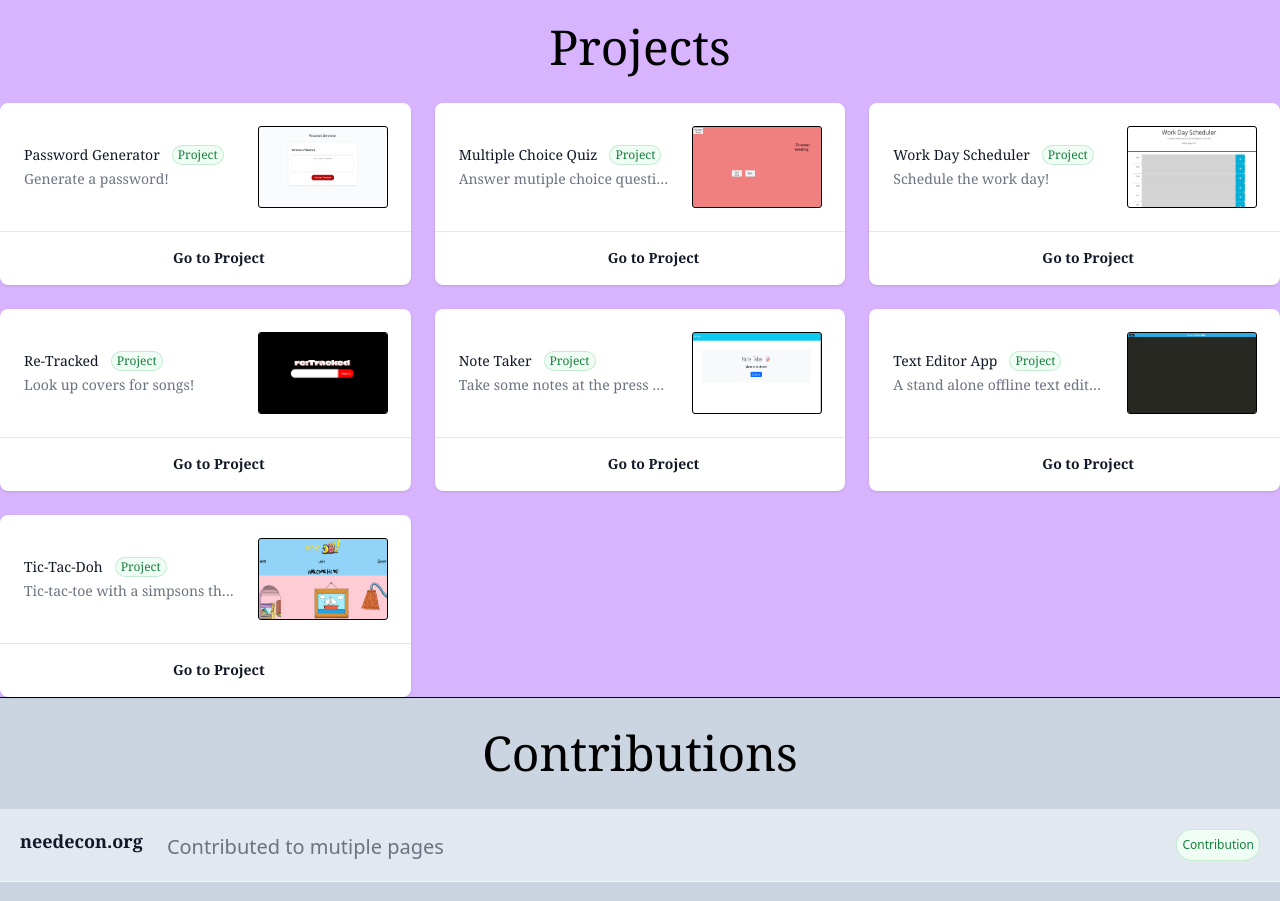
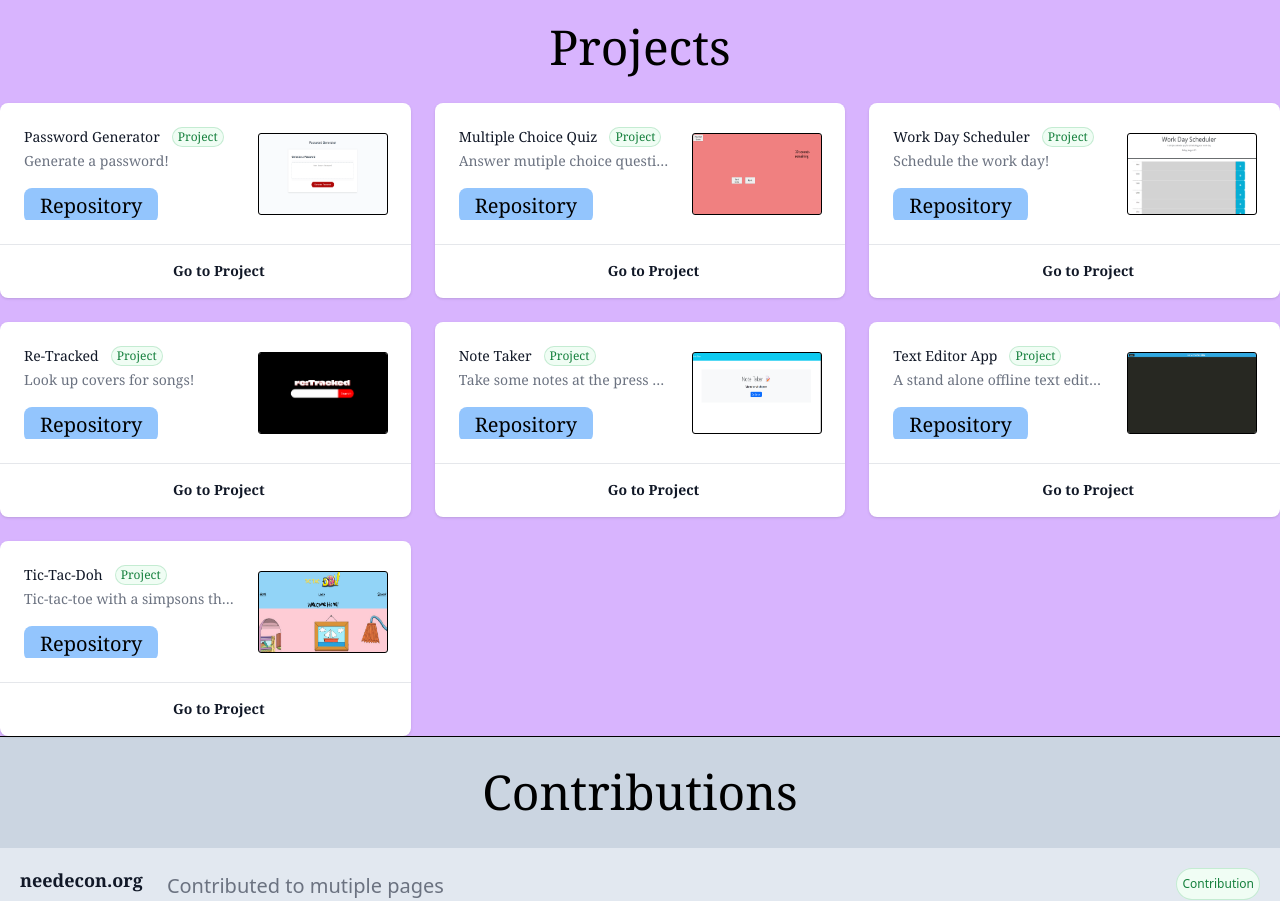
Before and after one commit to JasonGabs/react_professional_portfolio, a React (Create React App) app: page / in a window 1280 px wide. Shown: the part 849-1750 px from the top of the page. Built offline with nearby package versions, Linux system fonts and the light colour scheme; some icons are missing.

Commit message:
README Changes as well as added a repository button to the cards

```diff
--- a/src/components/Projects.jsx
+++ b/src/components/Projects.jsx
@@ -14,12 +14,13 @@ const Projects = () => {
             <ul class="grid grid-cols-1 gap-6 sm:grid-cols-2 lg:grid-cols-3 mt-8">
                 <li class="col-span-1 divide-y divide-gray-200 rounded-lg bg-white shadow">
                     <div class="flex w-full items-center justify-between space-x-6 p-6">
-                        <div class="flex-1 truncate">
-                            <div class="flex items-center space-x-3">
+                        <div class="flex-1 truncate text-left">
+                            <div class="flex items-center space-x-3 text-left">
                                 <h3 class="truncate text-sm font-medium text-gray-900">Password Generator</h3>
                                 <span class="inline-flex flex-shrink-0 items-center rounded-full bg-green-50 px-1.5 py-0.5 text-xs font-medium text-green-700 ring-1 ring-inset ring-green-600/20">Project</span>
                             </div>
                             <p class="text-left mt-1 truncate text-sm text-gray-500">Generate a password!</p>
+                            <a href="https://github.com/JasonGabs/Password_Generator" target="_blank" rel="noreferrer" class="bg-blue-300 hover:bg-blue-400 text-xl py-1 px-4 rounded-lg">Repository</a>
                         </div>
                         <img class="h-20 w-32 flex-shrink-0 rounded-sm outline outline-1 outline-black bg-gray-300" src={passwordGenerator} alt="" />
                     </div>
@@ -36,12 +37,13 @@ const Projects = () => {
                 </li>
                 <li class="col-span-1 divide-y divide-gray-200 rounded-lg bg-white shadow">
                     <div class="flex w-full items-center justify-between space-x-6 p-6">
-                        <div class="flex-1 truncate">
+                        <div class="flex-1 truncate text-left">
                             <div class="flex items-center space-x-3">
                                 <h3 class="truncate text-sm font-medium text-gray-900">Multiple Choice Quiz</h3>
                                 <span class="inline-flex flex-shrink-0 items-center rounded-full bg-green-50 px-1.5 py-0.5 text-xs font-medium text-green-700 ring-1 ring-inset ring-green-600/20">Project</span>
                             </div>
                             <p class="text-left mt-1 truncate text-sm text-gray-500">Answer mutiple choice questions!</p>
+                            <a href="https://github.com/JasonGabs/Multiple_Choice_Quiz" target="_blank" rel="noreferrer" class="bg-blue-300 hover:bg-blue-400 text-xl py-1 px-4 rounded-lg">Repository</a>
                         </div>
                         <img class="h-20 w-32 flex-shrink-0 rounded-sm outline outline-1 outline-black bg-gray-300" src={multipleChoiceQuiz} alt="" />
                     </div>
@@ -58,12 +60,13 @@ const Projects = () => {
                 </li>
                 <li class="col-span-1 divide-y divide-gray-200 rounded-lg bg-white shadow">
                     <div class="flex w-full items-center justify-between space-x-6 p-6">
-                        <div class="flex-1 truncate">
+                        <div class="flex-1 truncate text-left">
                             <div class="flex items-center space-x-3">
                                 <h3 class="truncate text-sm font-medium text-gray-900">Work Day Scheduler</h3>
                                 <span class="inline-flex flex-shrink-0 items-center rounded-full bg-green-50 px-1.5 py-0.5 text-xs font-medium text-green-700 ring-1 ring-inset ring-green-600/20">Project</span>
                             </div>
                             <p class="text-left mt-1 truncate text-sm text-gray-500">Schedule the work day!</p>
+                            <a href="https://github.com/JasonGabs/Calendar_Planer" target="_blank" rel="noreferrer" class="bg-blue-300 hover:bg-blue-400 text-xl py-1 px-4 rounded-lg">Repository</a>
                         </div>
                         <img class="h-20 w-32 flex-shrink-0 rounded-sm outline outline-1 outline-black bg-gray-300" src={workDay} alt="" />
                     </div>
@@ -80,19 +83,20 @@ const Projects = () => {
                 </li>
                 <li class="col-span-1 divide-y divide-gray-200 rounded-lg bg-white shadow">
                     <div class="flex w-full items-center justify-between space-x-6 p-6">
-                        <div class="flex-1 truncate">
+                        <div class="flex-1 truncate text-left">
                             <div class="flex items-center space-x-3">
                                 <h3 class="truncate text-sm font-medium text-gray-900">Re-Tracked</h3>
                                 <span class="inline-flex flex-shrink-0 items-center rounded-full bg-green-50 px-1.5 py-0.5 text-xs font-medium text-green-700 ring-1 ring-inset ring-green-600/20">Project</span>
                             </div>
                             <p class="text-left mt-1 truncate text-sm text-gray-500">Look up covers for songs!</p>
+                            <a href="https://github.com/MyComplex/enigmatic_syntax_re-tracked" target="_blank" rel="noreferrer" class="bg-blue-300 hover:bg-blue-400 text-xl py-1 px-4 rounded-lg">Repository</a>
                         </div>
                         <img class="h-20 w-32 flex-shrink-0 rounded-sm outline outline-1 outline-black bg-gray-300" src={retracked} alt="" />
                     </div>
                     <div>
                         <div class="-mt-px flex divide-x divide-gray-200">
                             <div class="flex w-0 flex-1">
-                                <a href="https://mycomplex.github.io/enigmatic_syntax_re-tracked/" target="_blank" rel="noreferrer" class="relative -mr-px inline-flex w-0 flex-1 items-center justify-center gap-x-3 rounded-bl-lg border border-transparent py-4 text-sm font-semibold text-gray-900">
+                                <a href="https://MyComplex.github.io/enigmatic_syntax_re-tracked/" target="_blank" rel="noreferrer" class="relative -mr-px inline-flex w-0 flex-1 items-center justify-center gap-x-3 rounded-bl-lg border border-transparent py-4 text-sm font-semibold text-gray-900">
                                     <FaLocationArrow />
                                     Go to Project
                                 </a>
@@ -102,12 +106,13 @@ const Projects = () => {
                 </li>
                 <li class="col-span-1 divide-y divide-gray-200 rounded-lg bg-white shadow">
                     <div class="flex w-full items-center justify-between space-x-6 p-6">
-                        <div class="flex-1 truncate">
+                        <div class="flex-1 truncate text-left">
                             <div class="flex items-center space-x-3">
                                 <h3 class="truncate text-sm font-medium text-gray-900">Note Taker</h3>
                                 <span class="inline-flex flex-shrink-0 items-center rounded-full bg-green-50 px-1.5 py-0.5 text-xs font-medium text-green-700 ring-1 ring-inset ring-green-600/20">Project</span>
                             </div>
                             <p class="text-left mt-1 truncate text-sm text-gray-500">Take some notes at the press of a button!</p>
+                            <a href="https://github.com/JasonGabs/Note_Taker" target="_blank" rel="noreferrer" class="bg-blue-300 hover:bg-blue-400 text-xl py-1 px-4 rounded-lg">Repository</a>
                         </div>
                         <img class="h-20 w-32 flex-shrink-0 rounded-sm outline outline-1 outline-black bg-gray-300" src={noteTaker} alt="" />
                     </div>
@@ -124,12 +129,13 @@ const Projects = () => {
                 </li>
                 <li class="col-span-1 divide-y divide-gray-200 rounded-lg bg-white shadow">
                     <div class="flex w-full items-center justify-between space-x-6 p-6">
-                        <div class="flex-1 truncate">
+                        <div class="flex-1 truncate text-left">
                             <div class="flex items-center space-x-3">
                                 <h3 class="truncate text-sm font-medium text-gray-900">Text Editor App</h3>
                                 <span class="inline-flex flex-shrink-0 items-center rounded-full bg-green-50 px-1.5 py-0.5 text-xs font-medium text-green-700 ring-1 ring-inset ring-green-600/20">Project</span>
                             </div>
                             <p class="text-left mt-1 truncate text-sm text-gray-500">A stand alone offline text editor!</p>
+                            <a href="https://github.com/JasonGabs/text_editor" target="_blank" rel="noreferrer" class="bg-blue-300 hover:bg-blue-400 text-xl py-1 px-4 rounded-lg">Repository</a>
                         </div>
                         <img class="h-20 w-32 flex-shrink-0 rounded-sm outline outline-1 outline-black bg-gray-300" src={textEditor} alt="" />
                     </div>
@@ -147,12 +153,13 @@ const Projects = () => {
                 </li>
                 <li class="col-span-1 divide-y divide-gray-200 rounded-lg bg-white shadow">
                     <div class="flex w-full items-center justify-between space-x-6 p-6">
-                        <div class="flex-1 truncate">
+                        <div class="flex-1 truncate text-left">
                             <div class="flex items-center space-x-3">
                                 <h3 class="truncate text-sm font-medium text-gray-900">Tic-Tac-Doh</h3>
                                 <span class="inline-flex flex-shrink-0 items-center rounded-full bg-green-50 px-1.5 py-0.5 text-xs font-medium text-green-700 ring-1 ring-inset ring-green-600/20">Project</span>
                             </div>
                             <p class="text-left mt-1 truncate text-sm text-gray-500">Tic-tac-toe with a simpsons theme and personal accounts!</p>
+                            <a href="https://github.com/Neetk962/tic-tac-doh" target="_blank" rel="noreferrer" class="bg-blue-300 hover:bg-blue-400 text-xl py-1 px-4 rounded-lg">Repository</a>
                         </div>
                         <img class="h-20 w-32 flex-shrink-0 rounded-sm outline outline-1 outline-black bg-gray-300" src={tictacdoh} alt="" />
                     </div>
```
Also changed, not shown: src/assets/READMEss.png (added), 1 other file (tests, documents, lock files or other folders).
